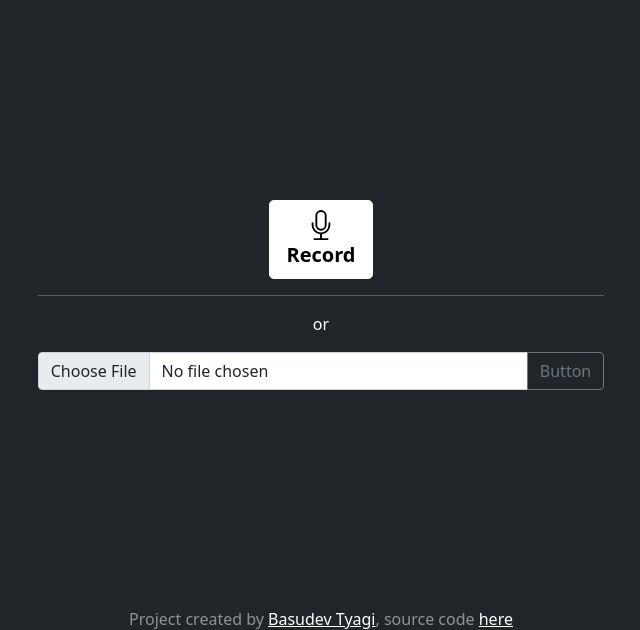
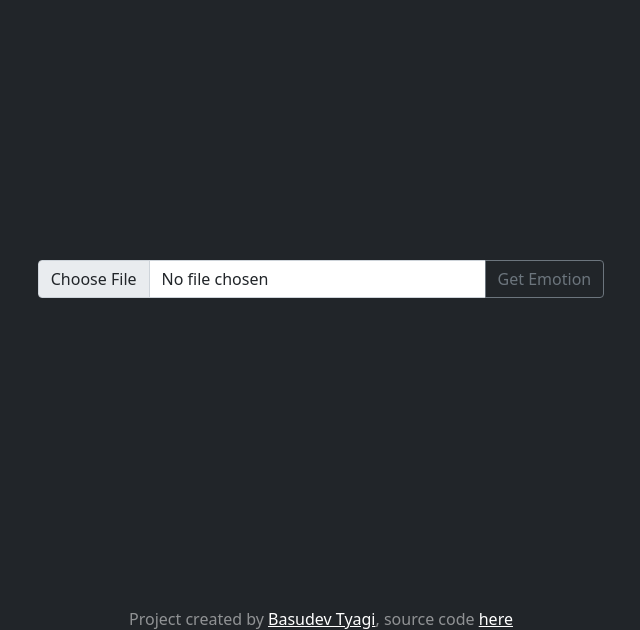
Before and after one commit to BasuDevTyagi10/speech-emotion-recognition, a Django app: page /recognition/ in a window 1280 px wide. Shown: the part 137-767 px from the top of the page, without its empty margins (319-959 px from the left). Run offline with Django 4.2, Linux system fonts and the light colour scheme; parts of the project's set-up code (start-up, migrations or seed data) failed here and were passed over.

Commit message:
added ajax for audio file upload

```diff
--- a/web-app/src/main/templates/main/recognition.html
+++ b/web-app/src/main/templates/main/recognition.html
@@ -9,7 +9,7 @@
 <div class="cover-container d-flex p-3 mx-auto flex-column">
     <h1 class="mt-5">🎙️ Speech Emotion Recognition</h1>
     <main class="mt-auto px-3">
-        <a href="#" class="btn btn-lg btn-secondary border-white bg-white text-black fw-bold">
+        <!-- <a href="#" class="btn btn-lg btn-secondary border-white bg-white text-black fw-bold">
             <svg xmlns="http://www.w3.org/2000/svg" width="30" height="30" fill="currentColor" class="bi bi-mic"
                 viewBox="0 0 16 16">
                 <path
@@ -20,18 +20,77 @@
             Record
         </a>
         <hr>
-        or
+        or -->
         <div class="mt-3 input-group">
-            <input type="file" class="form-control" id="inputGroupFile04" aria-describedby="inputGroupFileAddon04"
-                aria-label="Upload">
-            <button class="btn btn-outline-secondary" type="button" id="inputGroupFileAddon04">Button</button>
+            <input type="file" class="form-control" id="file" aria-describedby="inputGroupFileAddon04"
+                aria-label="Upload" accept=".mp3,audio/*">
+            <button class="btn btn-outline-secondary" type="button" id="inputGroupFileAddon04"
+                onclick="uploadFile();">Get Emotion</button>
         </div>
+        <div class="container pt-5" id="result"></div>
+    </main>
 
-    </main>
     <footer class="mt-auto py-auto text-white-50">
         <p>Project created by <a href="https://github.com/BasuDevTyagi10/" class="text-white">Basudev Tyagi</a>, source
             code <a class="text-white" href="#">here</a></p>
     </footer>
 
 </div>
+<script src="https://ajax.googleapis.com/ajax/libs/jquery/3.6.0/jquery.js"></script>
+<script>
+    const EMOJI = {
+        'angry': 'https://emojipedia-us.s3.dualstack.us-west-1.amazonaws.com/thumbs/160/apple/325/angry-face_1f620.png',
+        'calm': 'https://emojipedia-us.s3.dualstack.us-west-1.amazonaws.com/thumbs/160/apple/325/relieved-face_1f60c.png',
+        'disgust': 'https://emojipedia-us.s3.dualstack.us-west-1.amazonaws.com/thumbs/160/apple/325/confounded-face_1f616.png',
+        'fear': 'https://emojipedia-us.s3.dualstack.us-west-1.amazonaws.com/thumbs/160/apple/325/fearful-face_1f628.png',
+        'happy': 'https://emojipedia-us.s3.dualstack.us-west-1.amazonaws.com/thumbs/160/apple/325/smiling-face_263a-fe0f.png',
+        'neutral': 'https://emojipedia-us.s3.dualstack.us-west-1.amazonaws.com/thumbs/160/apple/325/neutral-face_1f610.png',
+        'sad': 'https://emojipedia-us.s3.dualstack.us-west-1.amazonaws.com/thumbs/160/apple/325/pensive-face_1f614.png',
+        'surprise': 'https://emojipedia-us.s3.dualstack.us-west-1.amazonaws.com/thumbs/160/apple/325/anguished-face_1f627.png'
+    }
+    function uploadFile() {
+        const spinner = '<div class="spinner-border text-light" role="status"></div>'
+        $("button[id^='inputGroupFileAddon04'").html(spinner);
+        $("button[id^='inputGroupFileAddon04'").prop('disabled', true);
+        let data = new FormData();
+        data.append('file', $("input[id^='file']")[0].files[0])
+        data.append('csrfmiddlewaretoken', '{{csrf_token}}')
+        $.ajax({
+            method: "POST",
+            url: "/api/upload",
+            processData: false,
+            contentType: false,
+            mimeType: "multipart/form-data",
+            data: data,
+            success: function (response) {
+                $("button[id^='inputGroupFileAddon04'").prop('disabled', false);
+                $("button[id^='inputGroupFileAddon04'").text("Get Emotion");
+                console.log(response);
+                response = JSON.parse(response);
+                $("div[id^='result'").html(
+                    `
+                    <div class="card mb-3" style="max-width: 540px;">
+                        <div class="row g-0">
+                            <div class="col-md-4">
+                                <img src="${EMOJI[response['emotion']]}" class="img-fluid rounded-start" alt="emotion">
+                            </div>
+                            <div class="col-md-8">
+                                <div class="card-body">
+                                    <h5 class="card-text text-black">Predicted Emotion: ${response['emotion'].charAt(0).toUpperCase() + response['emotion'].slice(1)}</h5>
+                                    <audio controls>
+                                        <source src="${response['filepath']}" type="audio/ogg">
+                                        <source src="${response['filepath']}" type="audio/mpeg">
+                                        Your browser does not support the audio element.
+                                    </audio>
+                                    <p class="card-title text-black">Filename: ${response['filename']}</p>
+                                </div>
+                            </div>
+                        </div>
+                    </div>
+                    `
+                )
+            }
+        })
+    }
+</script>
 {% endblock %}
```
